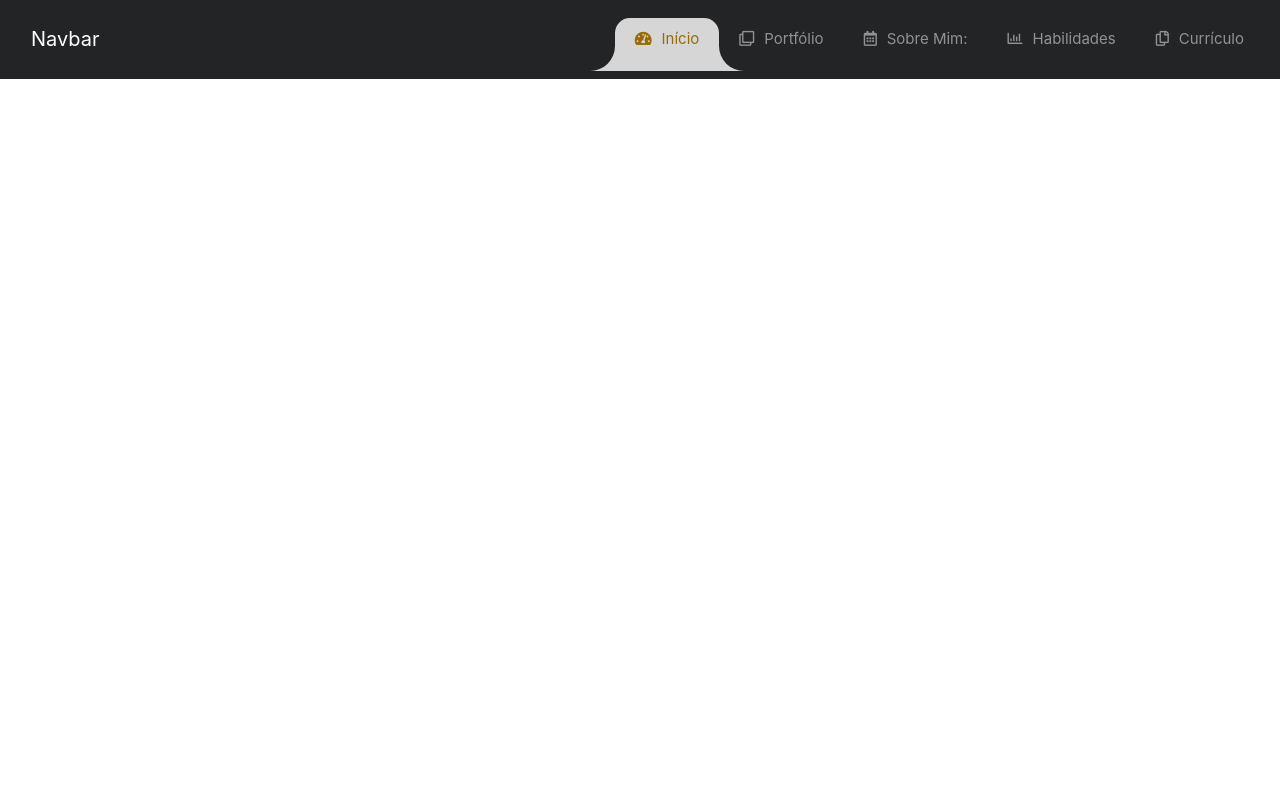
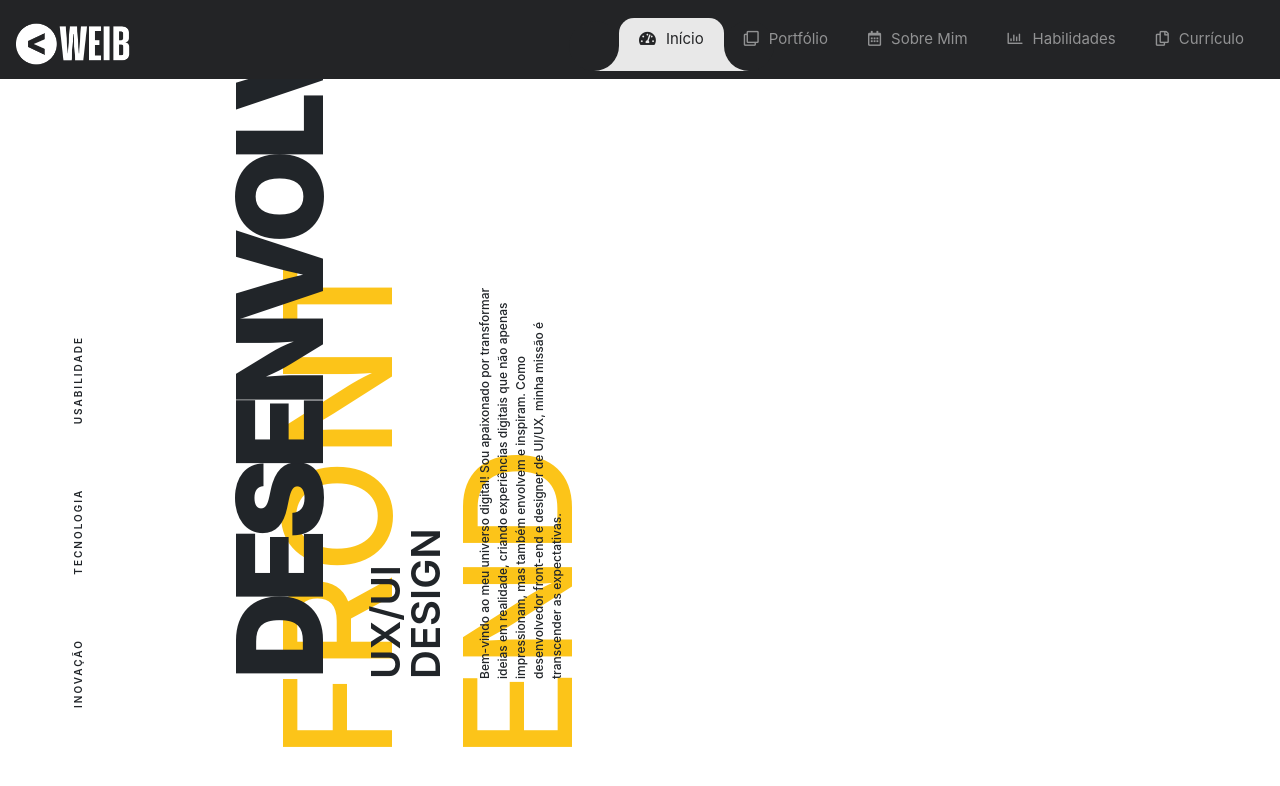
Before and after one commit to hendricksonweib/HendricksonWeibDev, a plain HTML site: page index.html in a window 1280 px wide. Drawn offline with nearby package versions, Linux system fonts and the light colour scheme.

Commit message:
feat: session wrapper
Signed-off-by: hendricksonweib <hendricksonrocha22@gmail.com>

```diff
--- a/index.html
+++ b/index.html
@@ -1,5 +1,5 @@
 <!DOCTYPE html>
-<html lang="en">
+<html lang="pt-BR">
 
 <head>
     <meta charset="UTF-8">
@@ -7,12 +7,12 @@
     <link rel="stylesheet" href="style.css">
     <link href="https://cdn.jsdelivr.net/npm/bootstrap@4.6.1/dist/css/bootstrap.min.css" rel="stylesheet" />
     <link href="https://cdnjs.cloudflare.com/ajax/libs/font-awesome/5.10.2/css/all.css" rel="stylesheet" />
-    <title>Document</title>
+    <title>Hendrickson Weib</title>
 </head>
 
 <body>
     <nav class="navbar navbar-expand-custom navbar-mainbg">
-        <a class="navbar-brand navbar-logo" href="#">Navbar</a>
+        <a class="navbar-brand navbar-logo" href="#"><img class="navbar-logo" src="imgs/logoheader.png" alt="hendrickson weib"></a>
         <button class="navbar-toggler" type="button" aria-controls="navbarSupportedContent" aria-expanded="false"
             aria-label="Toggle navigation">
             <i class="fas fa-bars text-white"></i>
@@ -30,7 +30,7 @@
                     <a class="nav-link" href="javascript:void(0);"><i class="far fa-clone"></i>Portfólio</a>
                 </li>
                 <li class="nav-item">
-                    <a class="nav-link" href="javascript:void(0);"><i class="far fa-calendar-alt"></i>Sobre Mim:</a>
+                    <a class="nav-link" href="javascript:void(0);"><i class="far fa-calendar-alt"></i>Sobre Mim</a>
                 </li>
                 <li class="nav-item">
                     <a class="nav-link" href="javascript:void(0);"><i class="far fa-chart-bar"></i>Habilidades</a>
@@ -41,7 +41,33 @@
             </ul>
         </div>
     </nav>
+    <div class="wrapper">
+        <div class="overlay first"></div>
+        <div class="overlay second"></div>
+        <div class="overlay third"></div>
+        <div class="media">
+          <ul>
+            <li>INOVAÇÃO</li>
+            <li>TECNOLOGIA</li>
+            <li>USABILIDADE</li>
+          </ul>
+        </div>
+        <div class="text">
+              <h1><span class="hide--text">DESENVOLVEDOR</span></h1>
+              <h2>FRONT END</h2>
+              <h3>
+                <span class="hide--text">UX/UI <br />DESIGN</span>
+              </h3>
+              <p>
+                <span class="hide--text">
+                    Bem-vindo ao meu universo digital! Sou apaixonado por transformar ideias em realidade, criando experiências digitais que não apenas impressionam, mas também envolvem e inspiram. Como desenvolvedor front-end e designer de UI/UX, minha missão é transcender as expectativas.
+                </span>
+              </p>
+            </div>
+      </div>
 </body>
+<script src="https://cdnjs.cloudflare.com/ajax/libs/gsap/3.2.6/gsap.min.js"></script>
+<script src="https://unpkg.com/ionicons@5.0.0/dist/ionicons.js"></script>
 <script src="https://code.jquery.com/jquery-3.4.1.min.js"></script>
 <script src="https://cdn.jsdelivr.net/npm/popper.js@1.16.1/dist/umd/popper.min.js"></script>
 <script src="https://cdn.jsdelivr.net/npm/bootstrap@4.6.1/dist/js/bootstrap.min.js"></script>
--- a/scripts.js
+++ b/scripts.js
@@ -54,3 +54,65 @@ jQuery(document).ready(($) => {
   const target = $('#navbarSupportedContent ul li a[href="' + path + '"]')
   target.parent().addClass("active")
 })
+
+/* MEDIA */
+gsap.from(".media ul li", {
+  duration: 1.5,
+  delay: 1.5,
+  stagger: 0.08,
+  opacity: 0,
+  x: "-20",
+  ease: "expo.inOut",
+});
+
+/* TEXT */
+gsap.from(".text h1 .hide--text", {
+  duration: 1.5,
+  delay: 1,
+  y: "100%",
+  ease: "expo.inOut",
+});
+
+gsap.from(".text h3 .hide--text", {
+  duration: 1.5,
+  delay: 1.2,
+  y: "100%",
+  ease: "expo.inOut",
+});
+
+gsap.from(".text p .hide--text", {
+  duration: 1.5,
+  delay: 1.3,
+  y: "200%",
+  ease: "expo.inOut",
+});
+
+gsap.from(".text h2", {
+  duration: 1.5,
+  delay: 1.5,
+  opacity: 0,
+  x: "-10000",
+  ease: "expo.inOut",
+});
+
+/* OVERLAY */
+gsap.to(".first", {
+  duration: 1.5,
+  delay: 0.5,
+  top: "-100%",
+  ease: "expo.inOut",
+});
+
+gsap.to(".second", {
+  duration: 1.5,
+  delay: 0.6,
+  top: "-100%",
+  ease: "expo.inOut",
+});
+
+gsap.to(".third", {
+  duration: 1.5,
+  delay: 0.7,
+  top: "-100%",
+  ease: "expo.inOut",
+});
--- a/style.css
+++ b/style.css
@@ -13,7 +13,7 @@ i {
 }
 /*----------bootstrap-navbar-css------------*/
 .navbar-logo {
-  padding: 15px;
+  height: 50px;
   color: #fff;
 }
 .navbar-mainbg {
@@ -47,7 +47,7 @@ i {
   position: relative;
 }
 #navbarSupportedContent > ul > li.active > a {
-  color: #9a6c00;
+  color:  #232426;
   background-color: transparent;
   transition: all 0.7s;
 }
@@ -75,7 +75,7 @@ i {
   left: 0px;
   transition-duration: 0.6s;
   transition-timing-function: cubic-bezier(0.68, -0.55, 0.265, 1.55);
-  background-color: #d6d6d6;
+  background-color:#e8e8e8;
   border-top-left-radius: 15px;
   border-top-right-radius: 15px;
   margin-top: 10px;
@@ -85,7 +85,7 @@ i {
   position: absolute;
   width: 25px;
   height: 25px;
-  background-color: #d6d6d6;
+  background-color:#e8e8e8;
   bottom: 10px;
 }
 .hori-selector .right {
@@ -110,6 +110,104 @@ i {
 .hori-selector .left:before {
   bottom: 0;
   left: -25px;
+}
+
+/* SOCIAL MEDIA
+=============================== */
+.media {
+  ul {
+    position: absolute;
+    bottom: 250px;
+    left: -140px;
+    transform: rotate(-90deg);
+    li {
+      font-size: 10px;
+      font-weight: 600;
+      letter-spacing: 2px;
+      display: inline-block;
+      padding: 0 30px;
+      text-transform: uppercase;
+    }
+  }
+}
+
+/* TEXT
+=============================== */
+.text {
+  position: absolute;
+  top: 187px;
+  left: 100px;
+  transform: rotate(-90deg);
+
+  h1 {
+    font-size: 120px;
+    text-transform: uppercase;
+    font-weight: 900;
+    letter-spacing: -10px;
+    position: relative;
+    overflow: hidden;
+    height: 150px;
+    width: 600px;
+    .hide--text {
+      position: absolute;
+    }
+  }
+  h2 {
+    content: "duality";
+    position: absolute;
+    top: 40px;
+    left: -80px;
+    color: #fcc419;
+    z-index: -1;
+    font-size: 150px;
+    opacity: 1;
+  }
+  h3 {
+    font-size: 40px;
+    text-transform: uppercase;
+    font-weight: 600;
+    line-height: 1;
+    position: relative;
+    overflow: hidden;
+    height: 80px;
+    .hide--text {
+      position: absolute;
+    }
+  }
+  p {
+    width: 400px;
+    font-size: 12px;
+    margin-top: 30px;
+    font-weight: 500;
+    position: relative;
+    overflow: hidden;
+    height: 100px;
+    .hide--text {
+      position: absolute;
+    }
+  }
+}
+
+/* OVERLAY
+=============================== */
+.overlay{
+  position: absolute;
+  width: 100%;
+  height: 100%;
+  top: 0;
+  z-index: 99;
+  overflow: hidden;
+  &.first{
+    background: #fcc419;
+  }
+  &.second{
+    background: #fcc419;
+    left: 33.33%;
+  }
+  &.third{
+    background: #fcc419;
+    left: 66.66%;
+  }
 }
 
 
```
Also changed, not shown: imgs/logoheader.png (added).
